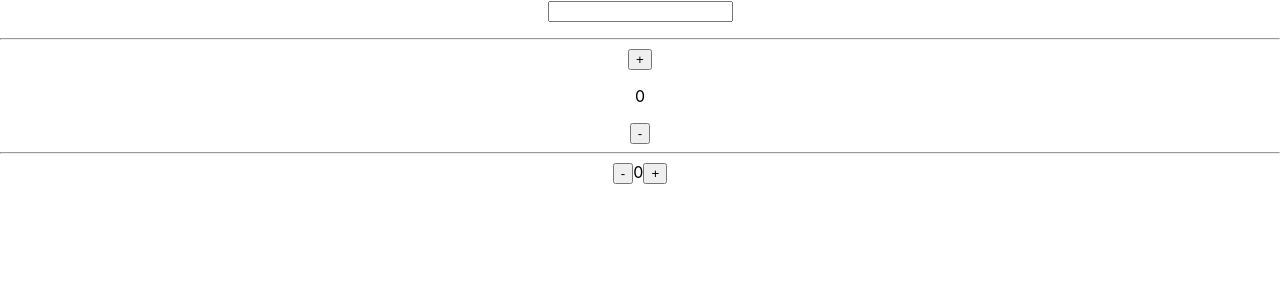
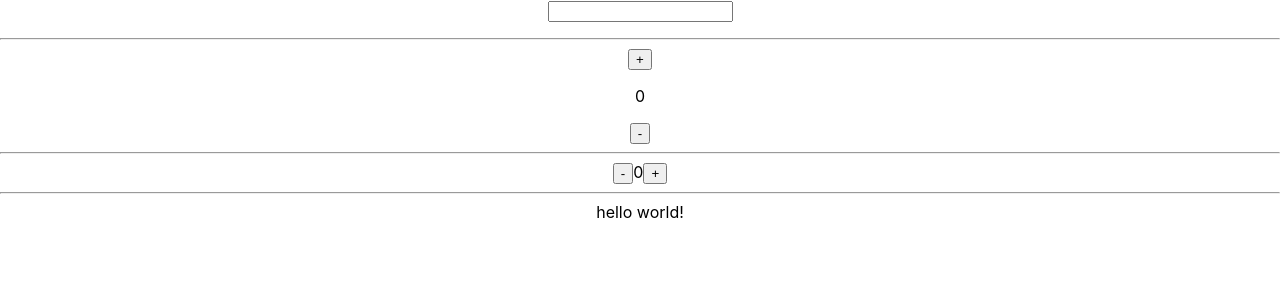
Before and after one commit to Durocan/sundry, a React (Create React App) app in the folder grounds/react/ra01/: page / in a window 1280 px wide. Shown: the top 300 px of the page. Built offline with nearby package versions, Linux system fonts and the light colour scheme.

Commit message:
React Example - None Context

```diff
--- a/grounds/react/ra01/src/ExApp.tsx
+++ b/grounds/react/ra01/src/ExApp.tsx
@@ -3,6 +3,7 @@ import { StateComponent1 } from "./examples/pages/ex01/StateComponent1";
 import styled from '@emotion/styled';
 import { StateComponent2 } from "./examples/pages/ex01/StateComponent2";
 import { PropsAndState } from "./examples/pages/ex01/PropsAndState";
+import { NonContext } from "./examples/pages/Context/NonCntxt";
 
 const Container = styled.div`
   text-align: center;
@@ -16,6 +17,8 @@ function ExApp() {
             <StateComponent2></StateComponent2>
             <hr />
             <PropsAndState></PropsAndState>
+            <hr />
+            <NonContext></NonContext>
         </Container>
     );
 }
--- /dev/null
+++ b/grounds/react/ra01/src/examples/cpnts/Context/NonCntxt/Child/index.tsx
@@ -0,0 +1,9 @@
+import { GrandChild } from '../GrandChild';
+
+interface Props {
+  value: string;
+}
+
+export const Child = ({ value }: Props) => {
+  return <GrandChild value={value} />;
+};
--- /dev/null
+++ b/grounds/react/ra01/src/examples/cpnts/Context/NonCntxt/GrandChild/index.tsx
@@ -0,0 +1,9 @@
+//import React from 'react';
+
+interface Props {
+  value: string;
+}
+
+export const GrandChild = ({ value }: Props) => {
+  return <span>{value}</span>;
+};
--- /dev/null
+++ b/grounds/react/ra01/src/examples/cpnts/Context/NonCntxt/GrandParent/index.tsx
@@ -0,0 +1,9 @@
+import { Parent } from '../Parent';
+
+interface Props {
+  value: string;
+}
+
+export const GrandParent = ({ value }: Props) => {
+  return <Parent value={value} />;
+};
--- /dev/null
+++ b/grounds/react/ra01/src/examples/cpnts/Context/NonCntxt/Parent/index.tsx
@@ -0,0 +1,9 @@
+import { Child } from '../Child';
+
+interface Props {
+  value: string;
+}
+
+export const Parent = ({ value }: Props) => {
+  return <Child value={value} />;
+};
--- /dev/null
+++ b/grounds/react/ra01/src/examples/pages/Context/NonCntxt.tsx
@@ -0,0 +1,5 @@
+import { GrandParent } from '../../cpnts/Context/NonCntxt/GrandParent';
+
+export const NonContext = () => {
+    return <GrandParent value="hello world!" />;
+};
```
